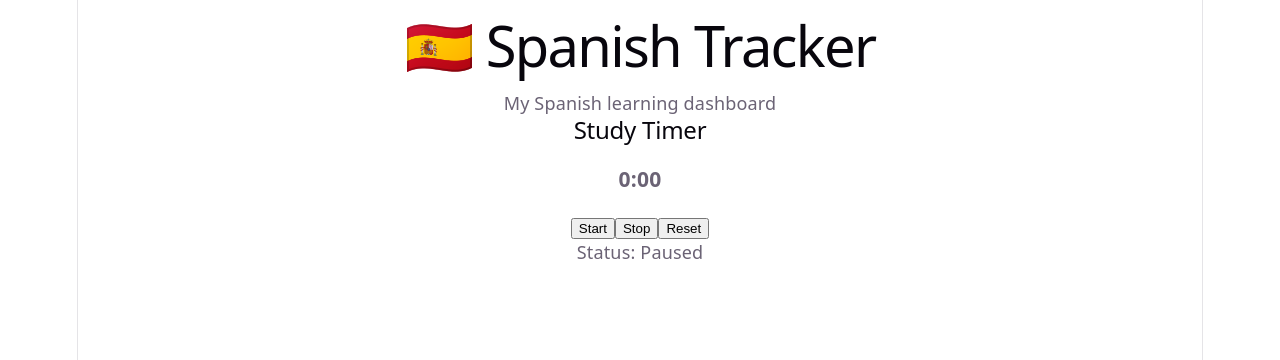
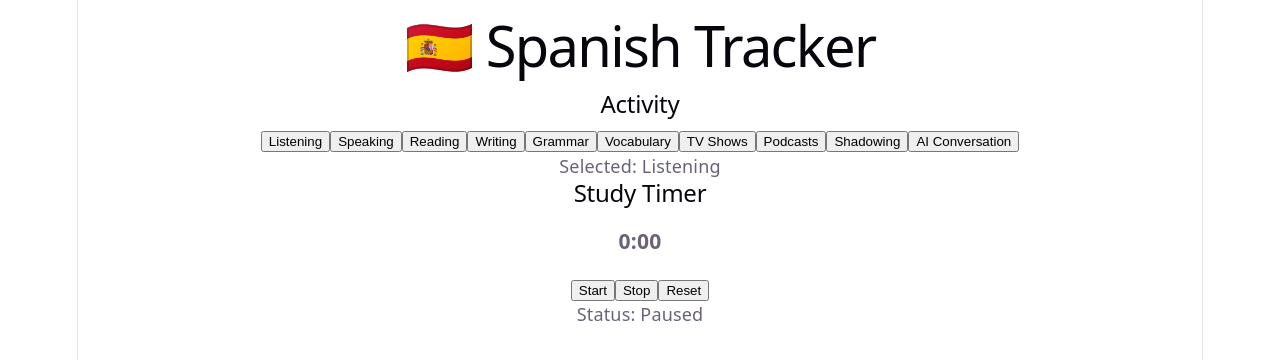
Before and after one commit to forfun-dev-prog/spanish-tracker, a React (Vite) app: page / in a window 1280 px wide. Shown: the top 360 px of the page. Built offline with nearby package versions, Linux system fonts and the light colour scheme.

Commit message:
Add study categories

```diff
--- a/src/App.jsx
+++ b/src/App.jsx
@@ -1,12 +1,25 @@
+import { useState } from "react"
 import TimerCard from "./components/TimerCard"
+import CategorySelector from "./components/CategorySelector"
+
 
 function App() {
+
+  const [category, setCategory] = useState("Listening")
+
+
   return (
     <div>
+
       <h1>🇪🇸 Spanish Tracker</h1>
-      <p>My Spanish learning dashboard</p>
+
+      <CategorySelector
+        selectedCategory={category}
+        setSelectedCategory={setCategory}
+      />
 
       <TimerCard />
+
     </div>
   )
 }
--- /dev/null
+++ b/src/components/CategorySelector.jsx
@@ -0,0 +1,26 @@
+import categories from "../data/defaultCategories"
+
+function CategorySelector({ selectedCategory, setSelectedCategory }) {
+
+  return (
+    <div>
+      <h2>Activity</h2>
+
+      {categories.map((category) => (
+        <button
+          key={category}
+          onClick={() => setSelectedCategory(category)}
+        >
+          {category}
+        </button>
+      ))}
+
+      <p>
+        Selected: {selectedCategory}
+      </p>
+
+    </div>
+  )
+}
+
+export default CategorySelector
--- /dev/null
+++ b/src/data/defaultCategories.js
@@ -0,0 +1,14 @@
+const defaultCategories = [
+  "Listening",
+  "Speaking",
+  "Reading",
+  "Writing",
+  "Grammar",
+  "Vocabulary",
+  "TV Shows",
+  "Podcasts",
+  "Shadowing",
+  "AI Conversation"
+]
+
+export default defaultCategories
```
